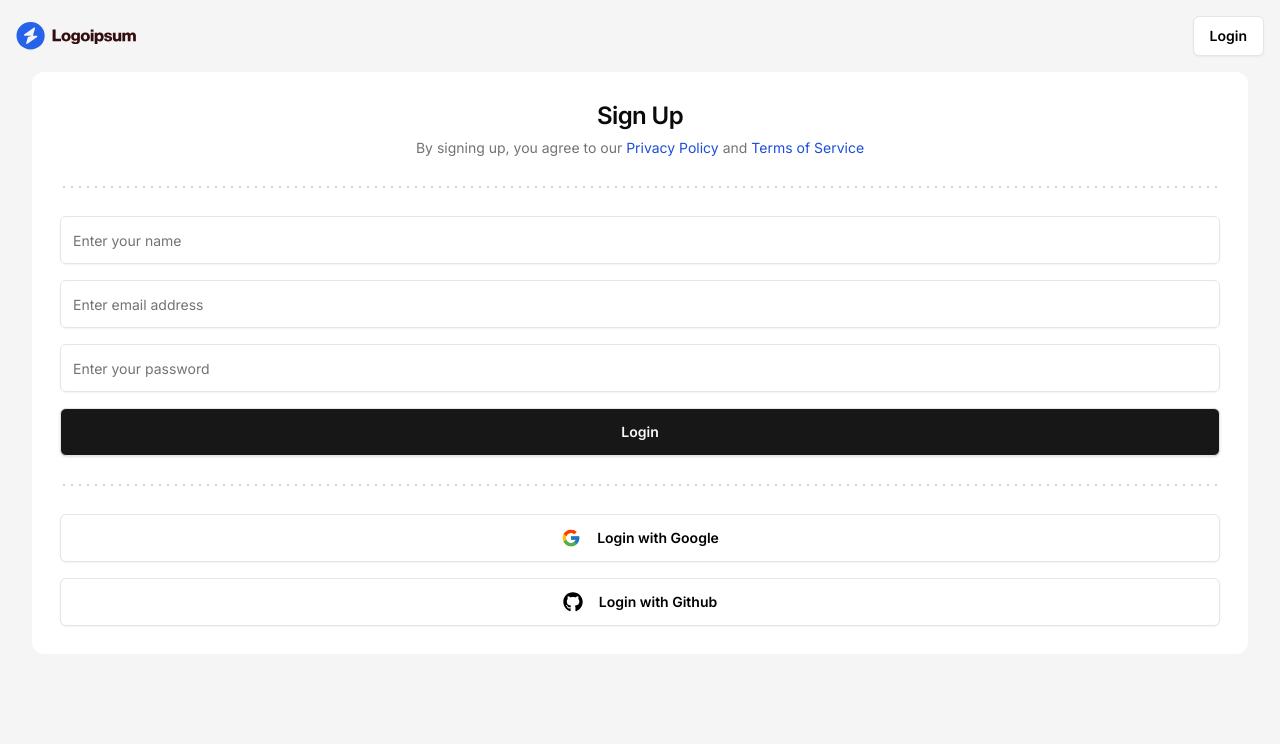
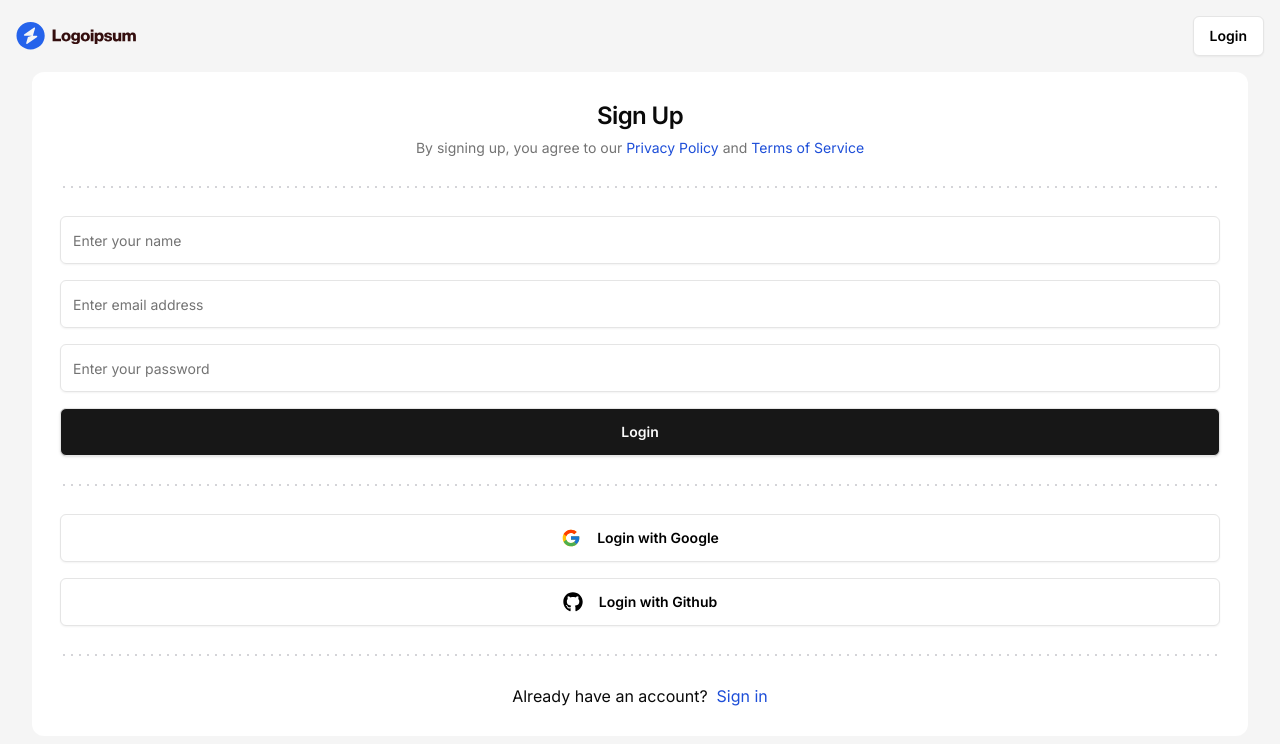
Before and after one commit to gyhcom/Jira_Gyh, a Next.js app: page /sign-up in a window 1280 px wide. Shown: the top 744 px of the page. Built offline with nearby package versions, Linux system fonts and the light colour scheme.

Commit message:
feat(auth): add sign-in and sign-up links to respective cards for improved navigation

```diff
--- a/src/features/auth/components/sign-in-card.tsx
+++ b/src/features/auth/components/sign-in-card.tsx
@@ -23,6 +23,7 @@
     FormItem,
     FormMessage,
 } from "@/components/ui/form"
+import Link from "next/link"
 
 const formSchema = z.object({
     email: z.string().trim().min(1, "Required").email(),
@@ -115,6 +116,19 @@
                     Login with Github
                 </Button>
             </CardContent>
+
+            <div className ="px-7">
+                <DottedSeparator />
+            </div>
+
+            <CardContent className="p-7 flex items-center justify-center">
+                <p>
+                    Don&apos;t have an account?
+                    <Link href="/sign-up">
+                        <span className="text-blue-700">&nbsp; Sign up</span>
+                    </Link>
+                </p>
+            </CardContent>
         </ Card >
     )
 }
--- a/src/features/auth/components/sign-up-card.tsx
+++ b/src/features/auth/components/sign-up-card.tsx
@@ -150,6 +150,18 @@
                 </Button>
 
             </CardContent>
+            <div className ="px-7">
+                <DottedSeparator />
+            </div>
+
+            <CardContent className="p-7 flex items-center justify-center">
+                <p>
+                    Already have an account?
+                    <Link href="/sign-in">
+                        <span className="text-blue-700">&nbsp; Sign in</span>
+                    </Link>
+                </p>
+            </CardContent>
         </ Card >
     )
 }
```
